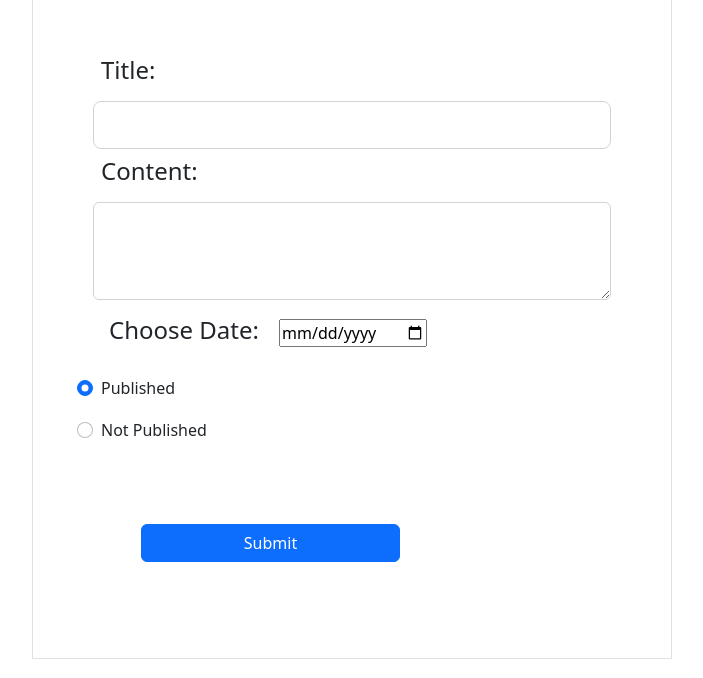
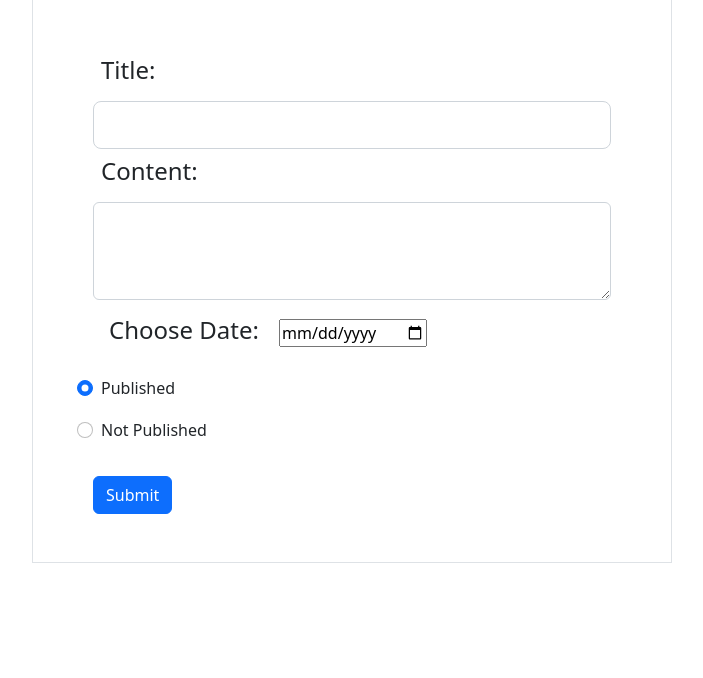
Before and after one commit to T-Python-OCT9/LAB_DJANGO_ORM_1, a Django app: page / in a window 1280 px wide. Shown: the part 122-800 px from the top of the page, without its empty margins (288-991 px from the left). Run offline with Django 4.2, Linux system fonts and the light colour scheme.

Commit message:
update the button

```diff
--- a/blogWebsite/blog/templates/blog/index.html
+++ b/blogWebsite/blog/templates/blog/index.html
@@ -51,11 +51,9 @@
 
           <br>
 
-          <div class="btn-group w-50 m-5" role="group" aria-label="Basic radio toggle button group">
-            <input type="radio" class="btn-check" name="btnradio" id="btnradio1" autocomplete="off" checked>
-            <label class="btn btn-outline-primary" for="btnradio1">Submit</label>
+          <div class="col-12">
+            <button type="submit" class="btn btn-primary text-white">Submit</button>
           </div>
-
       </form>
 
   </div>
```
